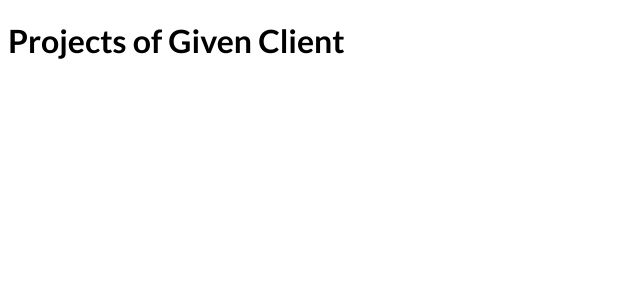
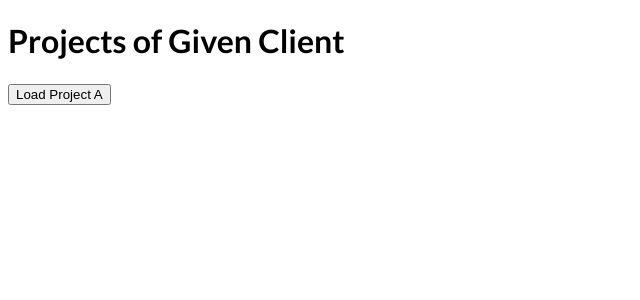
Before and after one commit to amrit-sbagga/nextjs-course-code, a Next.js app: page /clients/honey in a window 1280 px wide. Shown: the top 300 px of the page, without its empty margins (0-640 px from the left). Built offline with nearby package versions, Linux system fonts and the light colour scheme.

Commit message:
Navigating programmatically using next router

```diff
--- a/pages/clients/[id]/index.js
+++ b/pages/clients/[id]/index.js
@@ -5,9 +5,20 @@
     const router = useRouter();
     console.log(router.query);
 
+    function loadProjectHandler(){
+        //load data...
+        //router.replace('/clients/monty/projA')
+        //router.push('/clients/monty/projA')
+        router.push({
+            pathname : '/clients/[id]/[clientprojectid]',
+            query : {id : router.query.id, clientprojectid : 'ProjectA'}
+        })
+    }
+
     return (
         <div>
             <h1>Projects of Given Client</h1>
+            <button onClick={loadProjectHandler}>Load Project A</button>
         </div>
     )
 }
```
